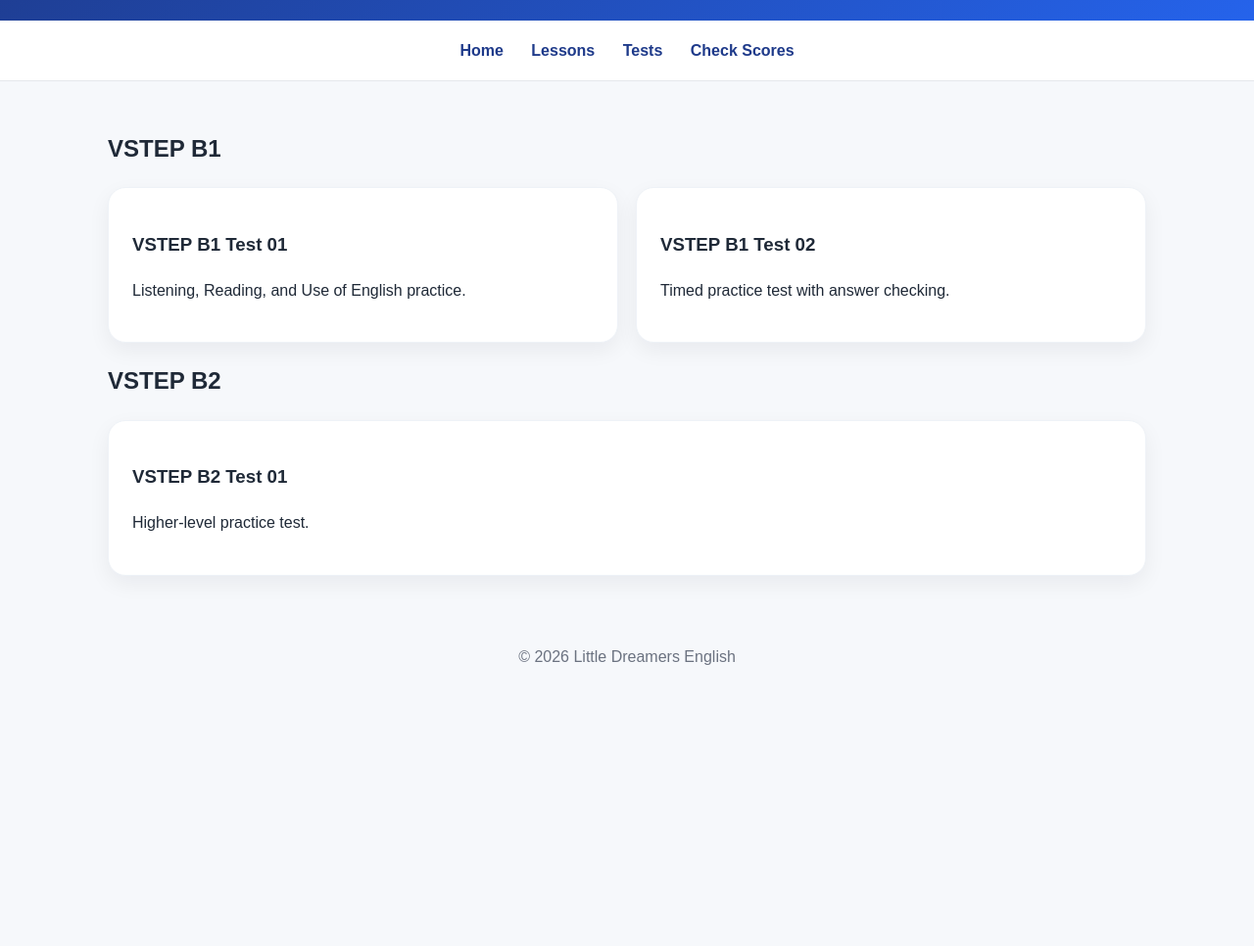
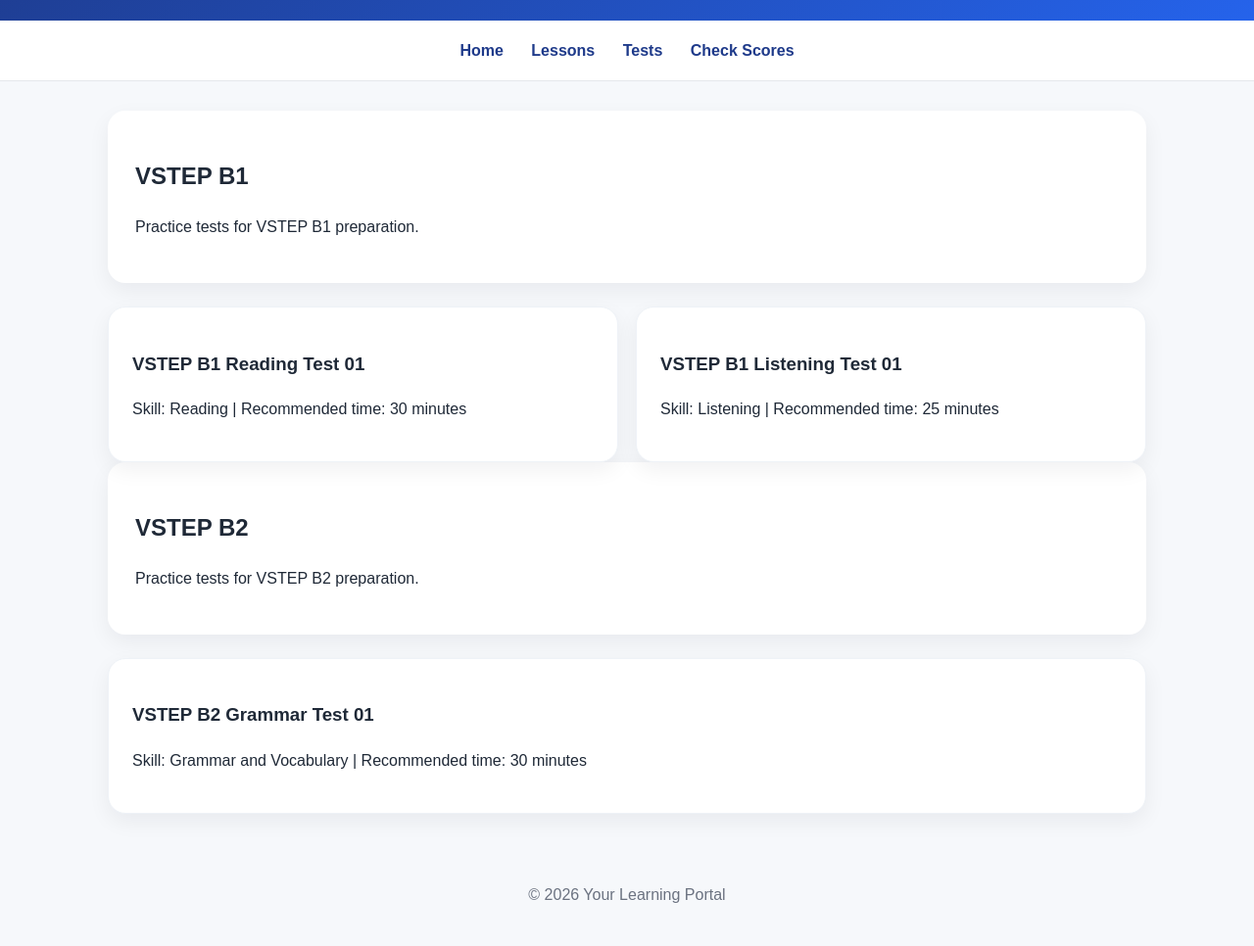
Before and after one commit to englishwithlittledreamers/learning-portal, a plain HTML site: page tests.html in a window 1280 px wide. Shown: the part 159-1125 px from the top of the page at 98% size. Before the commit the page ends 882 px from the top, so only its background shows below. Drawn offline with Linux system fonts and the light colour scheme.

Commit message:
Update tests.html

```diff
--- a/tests.html
+++ b/tests.html
@@ -1 +1,62 @@
-<!DOCTYPE html> <html lang="vi"> <head> <meta charset="UTF-8"> <title>Tests - Little Dreamers</title> <link rel="stylesheet" href="css/style.css"> </head> <body> <header class="site-header"> <h1>Practice Tests</h1> <p>Choose a test below and complete it carefully.</p> </header> <nav class="nav"> <a href="index.html">Home</a> <a href="lessons.html">Lessons</a> <a href="tests.html">Tests</a> <a href="scores.html">Check Scores</a> </nav> <main class="container"> <h2>VSTEP B1</h2> <section class="grid"> <a class="card" href="tests/vstep-b1-test-01.html"> <h3>VSTEP B1 Test 01</h3> <p>Listening, Reading, and Use of English practice.</p> </a> <a class="card" href="tests/vstep-b1-test-02.html"> <h3>VSTEP B1 Test 02</h3> <p>Timed practice test with answer checking.</p> </a> </section> <h2>VSTEP B2</h2> <section class="grid"> <a class="card" href="tests/vstep-b2-test-01.html"> <h3>VSTEP B2 Test 01</h3> <p>Higher-level practice test.</p> </a> </section> </main> <footer> <p>© 2026 Little Dreamers English</p> </footer> </body> </html>
+<!DOCTYPE html>
+<html lang="vi">
+<head>
+  <meta charset="UTF-8">
+  <title>Tests - Learning Portal</title>
+  <meta name="viewport" content="width=device-width, initial-scale=1.0">
+
+  <link rel="stylesheet" href="css/style.css">
+</head>
+<body>
+
+<header class="site-header">
+  <h1>Practice Tests</h1>
+  <p>Choose a test below. Enter your student code before submitting.</p>
+</header>
+
+<nav class="nav">
+  <a href="index.html">Home</a>
+  <a href="lessons.html">Lessons</a>
+  <a href="tests.html">Tests</a>
+  <a href="scores.html">Check Scores</a>
+</nav>
+
+<main class="container">
+
+  <section class="hero">
+    <h2>VSTEP B1</h2>
+    <p>Practice tests for VSTEP B1 preparation.</p>
+  </section>
+
+  <section class="grid">
+    <a class="card" href="tests/vstep-b1-reading-test-01.html">
+      <h3>VSTEP B1 Reading Test 01</h3>
+      <p>Skill: Reading | Recommended time: 30 minutes</p>
+    </a>
+
+    <a class="card" href="tests/vstep-b1-listening-test-01.html">
+      <h3>VSTEP B1 Listening Test 01</h3>
+      <p>Skill: Listening | Recommended time: 25 minutes</p>
+    </a>
+  </section>
+
+  <section class="hero">
+    <h2>VSTEP B2</h2>
+    <p>Practice tests for VSTEP B2 preparation.</p>
+  </section>
+
+  <section class="grid">
+    <a class="card" href="tests/vstep-b2-grammar-test-01.html">
+      <h3>VSTEP B2 Grammar Test 01</h3>
+      <p>Skill: Grammar and Vocabulary | Recommended time: 30 minutes</p>
+    </a>
+  </section>
+
+</main>
+
+<footer>
+  <p>© 2026 Your Learning Portal</p>
+</footer>
+
+</body>
+</html>
```
